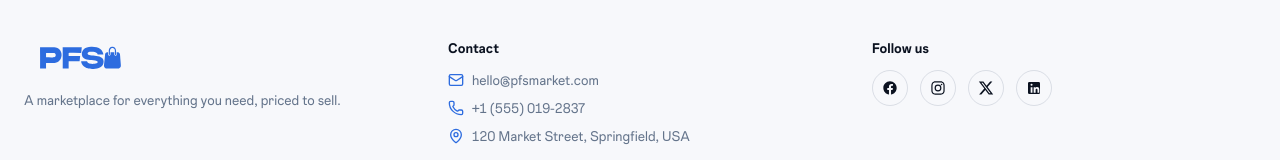
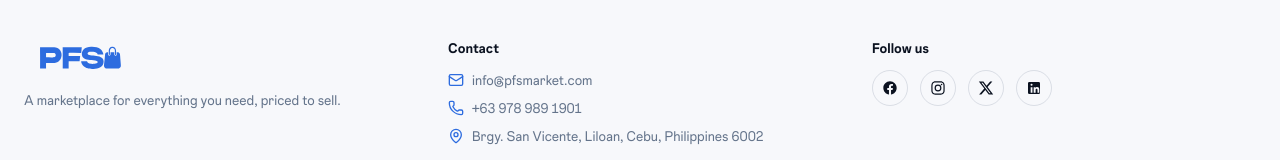
Before and after one commit to shanedesal/pfs-platform, a Next.js app in the folder web/: page / in a window 1280 px wide. Shown: the part 792-952 px from the top of the page. Built offline with nearby package versions, Linux system fonts and the light colour scheme; no server answers.

Commit message:
updated README.md

```diff
--- a/web/src/components/storefront/footer.tsx
+++ b/web/src/components/storefront/footer.tsx
@@ -9,9 +9,9 @@ import {
 
 /** Dummy placeholder contact details — swap for real values when available. */
 const contactInfo = [
-  { icon: Mail, label: "hello@pfsmarket.com", href: "mailto:hello@pfsmarket.com" },
-  { icon: Phone, label: "+1 (555) 019-2837", href: "tel:+15550192837" },
-  { icon: MapPin, label: "120 Market Street, Springfield, USA" },
+  { icon: Mail, label: "info@pfsmarket.com", href: "mailto:info@pfsmarket.com" },
+  { icon: Phone, label: "+63 978 989 1901", href: "tel:+639789891901" },
+  { icon: MapPin, label: "Brgy. San Vicente, Liloan, Cebu, Philippines 6002" },
 ];
 
 /** Dummy placeholder social profiles — swap for real handles/URLs when available. */
--- a/web/src/components/storefront/product-detail.tsx
+++ b/web/src/components/storefront/product-detail.tsx
@@ -231,20 +231,22 @@ export default function ProductDetail({ productId }: ProductDetailProps) {
               </div>
             </div>
 
+            <div className="flex gap-3">
               <AddToCartButton
                 productId={product.id}
                 quantity={quantity}
                 disabled={!available}
                 showIcon
-              className="w-full px-6 py-3 text-sm"
+                className="flex-1 px-6 py-3 text-sm"
               />
 
               <CheckoutButton
                 productId={product.id}
                 quantity={quantity}
                 disabled={!available}
-              className="w-full px-6 py-3 text-sm"
+                className="flex-1 px-6 py-3 text-sm"
               />
+            </div>
           </div>
         </div>
       </div>
```
Also changed, not shown: 1 other file (tests, documents, lock files or other folders). Lines whose indentation alone changed are shown as unchanged.
